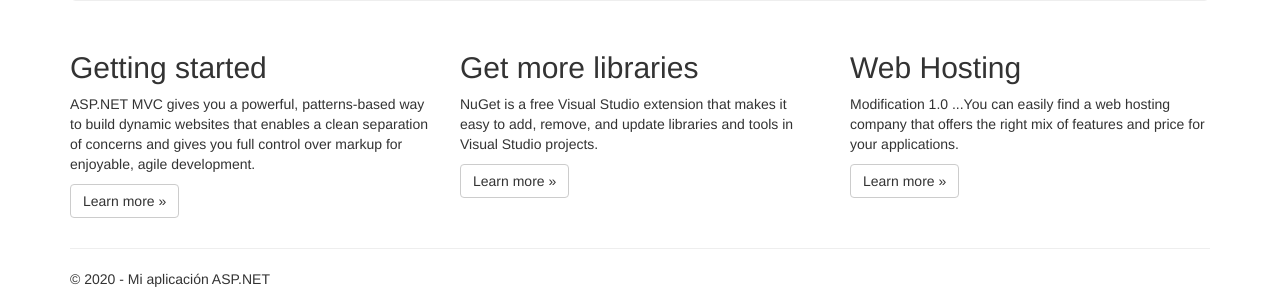
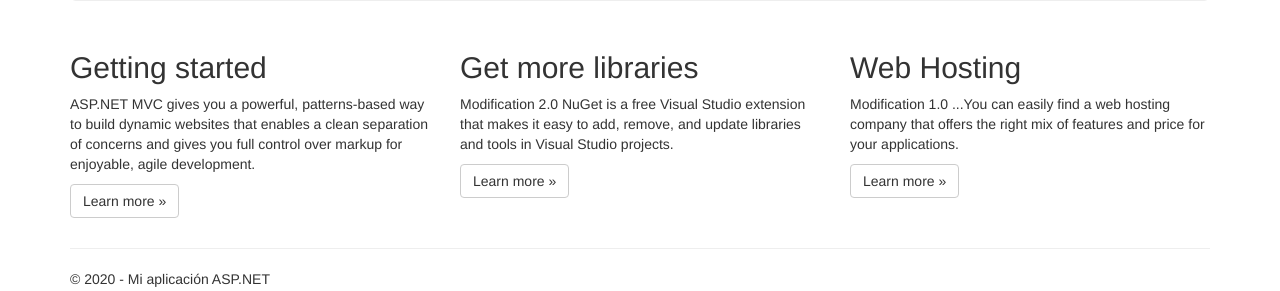
Before and after one commit to angelpj18/ProyectoFinalC-, an ASP.NET MVC app: page / in a window 1280 px wide. Shown: the part 379-670 px from the top of the page. Run offline with ASP.NET Core 8 and stand-ins for ASP.NET MVC 5, Linux system fonts and the light colour scheme; the project's own start-up code is not run, and a stand-in starts its controllers and pages; some libraries are stand-ins or nearby versions.

Commit message:
Modifique en index

```diff
--- a/Sistema_Reserva_Alquiler_Habi/Views/Home/Index.cshtml
+++ b/Sistema_Reserva_Alquiler_Habi/Views/Home/Index.cshtml
@@ -20,7 +20,7 @@
     </div>
     <div class="col-md-4">
         <h2>Get more libraries</h2>
-        <p>NuGet is a free Visual Studio extension that makes it easy to add, remove, and update libraries and tools in Visual Studio projects.</p>
+        <p>Modification 2.0 NuGet is a free Visual Studio extension that makes it easy to add, remove, and update libraries and tools in Visual Studio projects.</p>
         <p><a class="btn btn-default" href="https://go.microsoft.com/fwlink/?LinkId=301866">Learn more &raquo;</a></p>
     </div>
     <div class="col-md-4">
```
